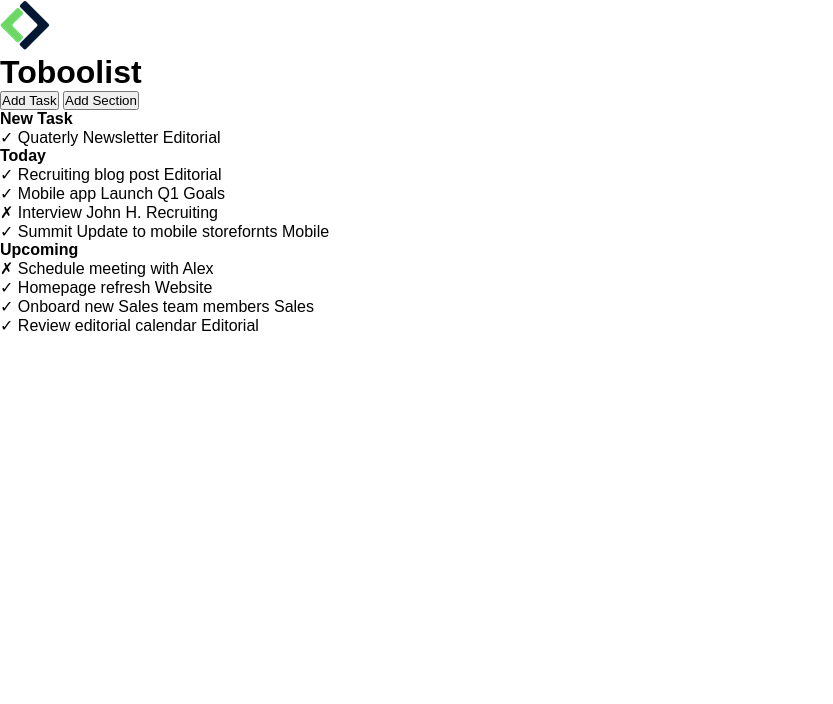
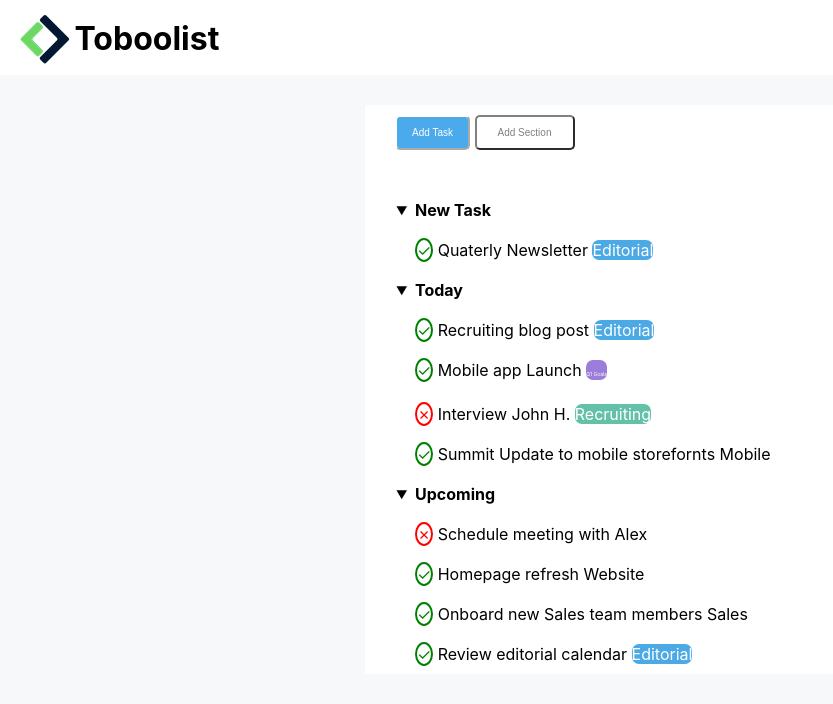
Before and after one commit to PaoloMucedero/html-css-toboolist, a plain HTML site: page nuovoindex.html in a window 1280 px wide. Shown: the whole page, without its empty margins (0-833 px from the left). Drawn offline with Linux system fonts and the light colour scheme.

Commit message:
feat: modifica style su esercizio compagno

```diff
--- a/styles/style.css
+++ b/styles/style.css
@@ -1,36 +1,122 @@
-/* RESET CSS */
-*{
+* {
     margin: 0;
     padding: 0;
     box-sizing: border-box;
-    font-family: Arial, Helvetica, sans-serif;
 }
 
-#addtask{
-    background-color: blue;
+/*body rules*/
+
+body {
+    background-color: rgb(246, 248, 250);
+    font-family: "Inter", sans-serif;
 }
 
-.bg-grey{
-    background-color: grey;
+/*utility rules*/
+
+/*header rules*/
+
+.header-bar .header-title {
+    display: inline;
+    vertical-align: middle;
 }
-.bg-white {
+
+.header-bar .logo {
+    vertical-align: middle;
+}
+
+.header-bar {
+    height: 75px;
+    line-height: 75px;
     background-color: white;
+    padding-left: 20px;
+}
+
+/*central body rules*/
+
+.central-body {
+    background-color: white;
+    width: 550px;
+    margin: 0 auto;
+    margin-top: 30px;
 
 }
-.toboolist{
-    display: inline-block;
-    vertical-align: middle;
-}
-.logo-boolean{
-    margin-top: 10px;
+
+/*button  rules*/
+
+.button {
+    padding-left: 30px;
+    padding-top: 10px;
 }
 
-.corpo-centrale-bianco{
-        margin: 0 auto;
-    width: 80%;
-    padding-top: 25px;
-    height: 400px;
+#task-button {
+    background-color: rgb(74, 170, 235);
+    border-radius: 5px;
+    color: white;
+    border-color: white;
+    font-size: 10px;
+    padding: 0px 0px;
+    height: 35px;
+    width: 75px;
 }
-.section-button{
-    border-radius: 20%;
+
+#section-button {
+    background-color: white;
+    color: gray;
+    border-radius: 5px;
+    border-color: gray;
+    font-size: 10px;
+    padding: 0px 0px;
+    height: 35px;
+    width: 100px;
 }
+
+/*un-ordered-list rules*/
+
+.main-list {
+    padding-left: 50px;
+    padding-top: 40px;
+    line-height: 40px;
+}
+
+.custom-bullet-down {
+    list-style-type: disclosure-open;
+}
+
+.green-check {
+    color: green;
+    border: solid 2px green;
+    border-radius: 50%;
+}
+
+.red-cross {
+    color: red;
+    border: solid 2px red;
+    border-radius: 50%;
+}
+
+.secondary-list {
+    padding-left: 0px;
+    list-style-type: none;
+}
+
+.editorial {
+    background-color: rgb(75, 169, 230);
+    border-radius: 7px;
+    color: white;
+}
+
+.prova {
+    background-color: rgb(156, 125, 219);
+    border-radius: 7px;
+    color: white;
+}
+
+.q1-goals {
+    font-size: 5px;
+}
+
+.recruiting {
+    background-color: rgb(100, 193, 169);
+    border-radius: 7px;
+    color: white;
+}
```
